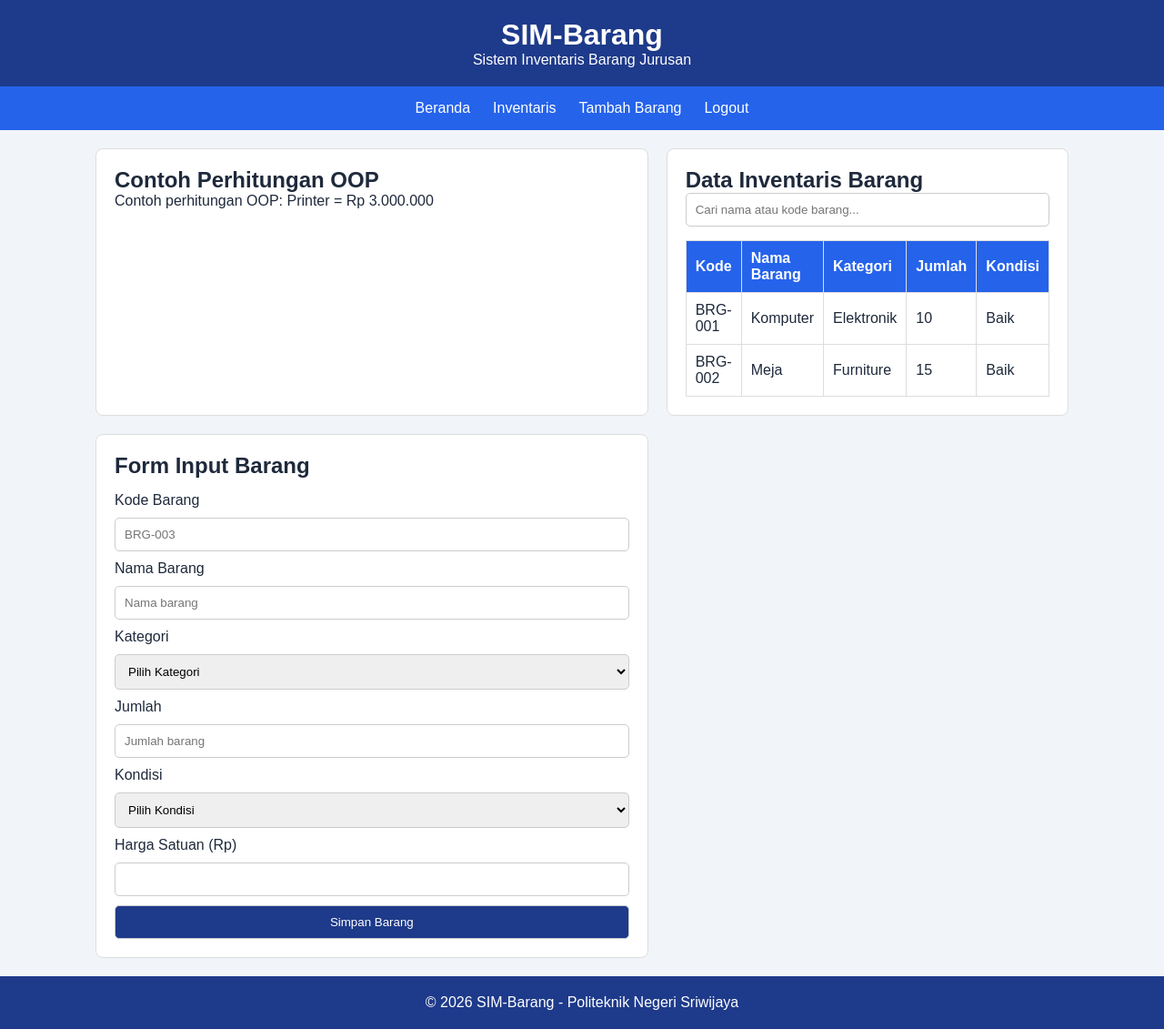
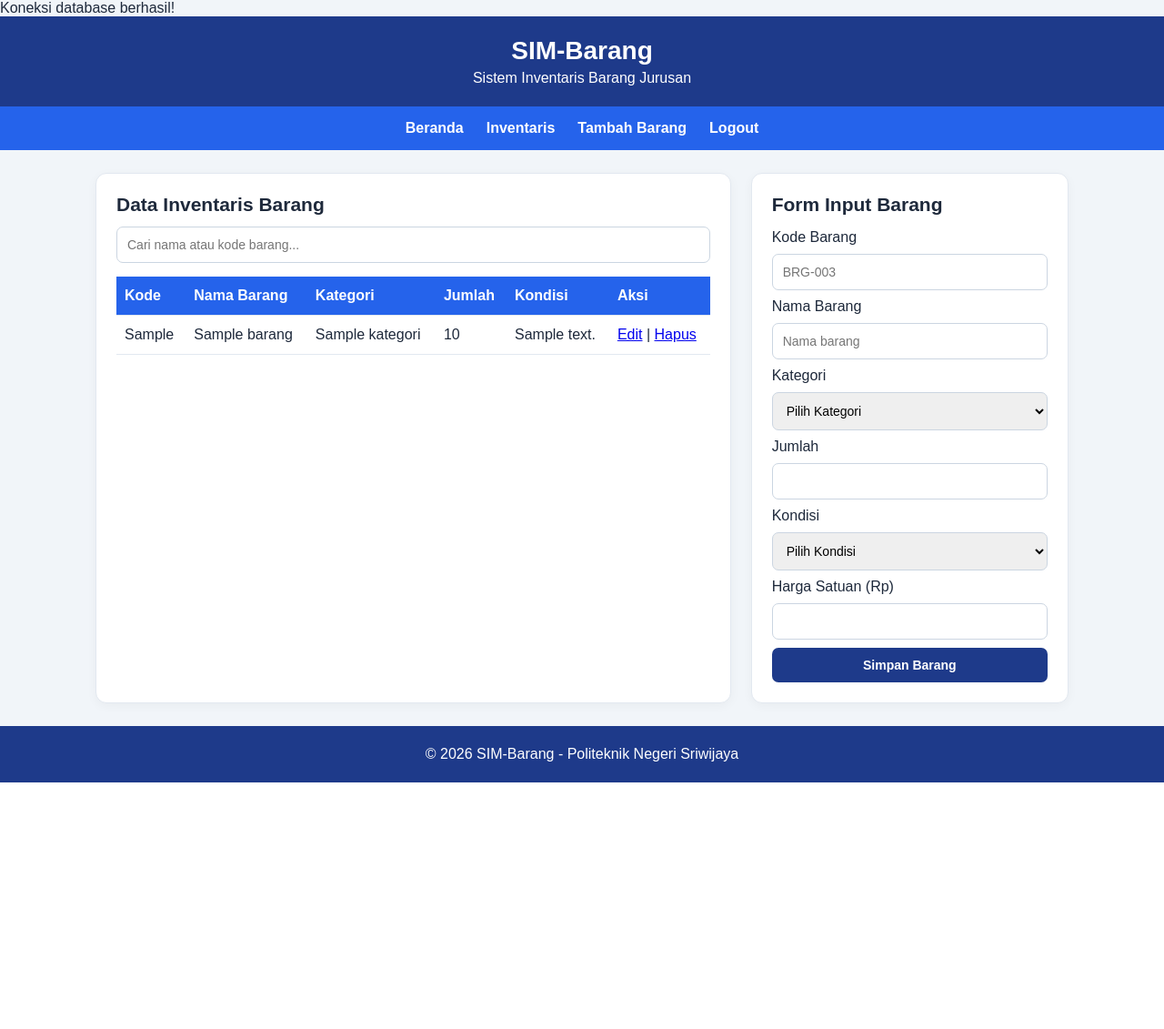
Before and after one commit to dindazuyyin/sim-barang, a PHP site: page / in a window 1280 px wide. Shown: the whole page at 91% size. After the commit the page ends 860 px from the top, so only its background shows below. Run offline with PHP 8.4, Linux system fonts and the light colour scheme; the visitor is signed in with stand-in values (Sample User, id 1); tables that the repository leaves empty or names only in its code hold one stand-in row (values such as "Sample post").

Commit message:
Pertemuan 7: Integrasi Database MySQL dan Implementasi CRUD

```diff
--- a/index.php
+++ b/index.php
@@ -1,19 +1,26 @@
+
 <?php
 session_start();
 
-// Melindungi halaman agar hanya bisa dibuka setelah login
 if (!isset($_SESSION["login"])) {
     header("Location: login.php");
     exit;
 }
 
-// Memanggil class Barang
-require_once "Barang.php";
+require_once "koneksi.php";
 
-// Membuat objek Barang
-$contohBarang = new Barang("Printer", 2, 1500000);
+$stmtBarang = $pdo->query("
+    SELECT barang.*, kategori.nama_kategori
+    FROM barang
+    INNER JOIN kategori ON barang.id_kategori = kategori.id_kategori
+    ORDER BY barang.id_barang DESC
+");
+$dataBarang = $stmtBarang->fetchAll();
+
+$dataKategori = $pdo->query(
+    "SELECT * FROM kategori ORDER BY nama_kategori ASC"
+)->fetchAll();
 ?>
-
 
 <!DOCTYPE html>
 <html lang="id">
@@ -39,17 +46,9 @@ $contohBarang = new Barang("Printer", 2, 1500000);
 
 <main id="beranda">
 
-    <section>
-    <h2>Contoh Perhitungan OOP</h2>
-    <p>
-        Contoh perhitungan OOP:
-        <?= htmlspecialchars($contohBarang->nama) ?> =
-        Rp <?= number_format($contohBarang->hitungTotal(), 0, ',', '.') ?>
-    </p>
-</section>
-
     <section id="inventaris">
         <h2>Data Inventaris Barang</h2>
+
         <input type="text" id="cari" placeholder="Cari nama atau kode barang...">
 
         <table>
@@ -60,24 +59,31 @@ $contohBarang = new Barang("Printer", 2, 1500000);
                     <th>Kategori</th>
                     <th>Jumlah</th>
                     <th>Kondisi</th>
+                    <th>Aksi</th>
                 </tr>
             </thead>
 
             <tbody id="daftarBarang">
+                <?php if ($dataBarang): ?>
+                    <?php foreach ($dataBarang as $barang): ?>
                     <tr>
-                    <td>BRG-001</td>
-                    <td>Komputer</td>
-                    <td>Elektronik</td>
-                    <td>10</td>
-                    <td>Baik</td>
+                        <td><?= htmlspecialchars($barang["kode_barang"]) ?></td>
+                        <td><?= htmlspecialchars($barang["nama_barang"]) ?></td>
+                        <td><?= htmlspecialchars($barang["nama_kategori"]) ?></td>
+                        <td><?= htmlspecialchars($barang["jumlah"]) ?></td>
+                        <td><?= htmlspecialchars($barang["kondisi"]) ?></td>
+                        <td>
+                            <a href="edit.php?kode=<?= urlencode($barang["kode_barang"]) ?>">Edit</a> |
+                            <a href="hapus.php?kode=<?= urlencode($barang["kode_barang"]) ?>"
+                               onclick="return confirm('Yakin ingin menghapus barang ini?')">Hapus</a>
+                        </td>
                     </tr>
+                    <?php endforeach; ?>
+                <?php else: ?>
                     <tr>
-                    <td>BRG-002</td>
-                    <td>Meja</td>
-                    <td>Furniture</td>
-                    <td>15</td>
-                    <td>Baik</td>
+                        <td colspan="6">Belum ada data barang.</td>
                     </tr>
+                <?php endif; ?>
             </tbody>
         </table>
     </section>
@@ -87,39 +93,36 @@ $contohBarang = new Barang("Printer", 2, 1500000);
 
         <form id="barangForm" action="simpan.php" method="POST">
             <label for="kode">Kode Barang</label>
-                <input type="text" id="kode" name="kode"
-                    placeholder="BRG-003" required>
+            <input type="text" id="kode" name="kode" placeholder="BRG-003" required>
 
             <label for="nama">Nama Barang</label>
-                <input type="text" id="nama" name="nama"
-                    placeholder="Nama barang" required>
+            <input type="text" id="nama" name="nama" placeholder="Nama barang" required>
 
             <label for="kategori">Kategori</label>
             <select id="kategori" name="kategori" required>
                 <option value="">Pilih Kategori</option>
-                    <option>Elektronik</option>
-                    <option>Furniture</option>
-                    <option>Peralatan</option>
+                <?php foreach ($dataKategori as $kategori): ?>
+                    <option value="<?= $kategori["id_kategori"] ?>">
+                        <?= htmlspecialchars($kategori["nama_kategori"]) ?>
+                    </option>
+                <?php endforeach; ?>
             </select>
 
             <label for="jumlah">Jumlah</label>
-                <input type="number" id="jumlah" name="jumlah"
-                    min="1" placeholder="Jumlah barang" required>
+            <input type="number" id="jumlah" name="jumlah" min="1" required>
 
             <label for="kondisi">Kondisi</label>
             <select id="kondisi" name="kondisi" required>
                 <option value="">Pilih Kondisi</option>
-                    <option>Baik</option>
-                    <option>Rusak Ringan</option>
-                    <option>Rusak Berat</option>
+                <option value="Baik">Baik</option>
+                <option value="Rusak Ringan">Rusak Ringan</option>
+                <option value="Rusak Berat">Rusak Berat</option>
             </select>
 
             <label for="harga_satuan">Harga Satuan (Rp)</label>
-                <input type="number" id="harga_satuan"
-                    name="harga_satuan" min="0" required>
+            <input type="number" id="harga_satuan" name="harga_satuan" min="0" required>
 
             <button type="submit">Simpan Barang</button>
-
         </form>
 
         <div id="toast"></div>
--- /dev/null
+++ b/koneksi.php
@@ -0,0 +1,24 @@
+
+<?php
+$host = "localhost";
+$dbname = "sim-barang";
+$username = "root";
+$password = "";
+
+try {
+    $pdo = new PDO(
+        "mysql:host=$host;dbname=$dbname;charset=utf8mb4",
+        $username,
+        $password
+    );
+
+    $pdo->setAttribute(PDO::ATTR_ERRMODE, PDO::ERRMODE_EXCEPTION);
+    $pdo->setAttribute(PDO::ATTR_DEFAULT_FETCH_MODE, PDO::FETCH_ASSOC);
+
+} catch (PDOException $e) {
+    die("Koneksi database gagal: " . $e->getMessage());
+}
+?>
+<?php
+echo "Koneksi database berhasil!";
+?>
--- a/style.css
+++ b/style.css
@@ -1,4 +1,5 @@
 
+/* RESET */
 * {
     box-sizing: border-box;
     margin: 0;
@@ -11,17 +12,28 @@ body {
     color: #1e293b;
 }
 
-/* Header dan Navigasi */
+/* HEADER DAN FOOTER */
 header, footer {
     background: #1e3a8a;
     color: white;
     text-align: center;
-    padding: 20px;
+    padding: 22px;
 }
 
+header h1 {
+    font-size: 28px;
+    margin-bottom: 5px;
+}
+
+footer {
+    margin-top: 25px;
+}
+
+/* NAVIGASI */
 nav {
     display: flex;
     justify-content: center;
+    flex-wrap: wrap;
     gap: 25px;
     background: #2563eb;
     padding: 15px;
@@ -30,25 +42,38 @@ nav {
 nav a {
     color: white;
     text-decoration: none;
+    font-weight: bold;
 }
 
-/* Layout */
+nav a:hover {
+    color: #bfdbfe;
+}
+
+/* LAYOUT UTAMA */
 main {
     max-width: 1100px;
-    margin: 20px auto;
+    margin: 25px auto;
     padding: 0 15px;
     display: grid;
-    gap: 20px;
+    grid-template-columns: 2fr 1fr;
+    gap: 22px;
 }
 
+/* KARTU */
 section {
     background: white;
-    padding: 20px;
-    border: 1px solid #ddd;
-    border-radius: 8px;
+    padding: 22px;
+    border: 1px solid #e2e8f0;
+    border-radius: 12px;
+    box-shadow: 0 3px 12px #0000000a;
 }
 
-/* Tabel */
+h2 {
+    font-size: 21px;
+    margin-bottom: 12px;
+}
+
+/* TABEL */
 table {
     width: 100%;
     border-collapse: collapse;
@@ -56,8 +81,8 @@ table {
 }
 
 th, td {
-    border: 1px solid #ddd;
-    padding: 10px;
+    border-bottom: 1px solid #e2e8f0;
+    padding: 12px 9px;
     text-align: left;
 }
 
@@ -66,49 +91,92 @@ th {
     color: white;
 }
 
-/* Form */
+/* FORM */
 form {
     display: grid;
-    gap: 10px;
+    grid-template-columns: 1fr;
+    gap: 9px;
     margin-top: 15px;
 }
 
 input, select, button {
     width: 100%;
-    padding: 10px;
-    border: 1px solid #ccc;
-    border-radius: 5px;
+    padding: 11px;
+    border: 1px solid #cbd5e1;
+    border-radius: 7px;
+    font-size: 14px;
+}
+
+input:focus, select:focus {
+    outline: 2px solid #93c5fd;
+    border-color: #2563eb;
 }
 
 button {
     background: #1e3a8a;
     color: white;
+    border: none;
+    font-weight: bold;
     cursor: pointer;
 }
 
-/* Tablet */
-@media (min-width: 600px) {
-    form {
-        grid-template-columns: 1fr 1fr;
-    }
+button:hover {
+    background: #2563eb;
 }
 
-/* Desktop */
-@media (min-width: 1025px) {
-    main {
-        grid-template-columns: 2fr 1fr;
-    }
-
-    form {
-        grid-template-columns: 1fr;
-    }
-}
+/* NOTIFIKASI */
 #toast {
     display: none;
     background: #16a34a;
     color: white;
     padding: 12px;
     text-align: center;
-    border-radius: 5px;
+    border-radius: 7px;
     margin-top: 10px;
 }
+
+/* HALAMAN LOGIN */
+body:has(form[action="login.php"]) {
+    min-height: 100vh;
+    display: flex;
+    flex-direction: column;
+}
+
+body:has(form[action="login.php"]) main {
+    flex: 1;
+    width: 100%;
+    max-width: 100%;
+    margin: 0;
+    padding: 25px 15px;
+    display: flex;
+    justify-content: center;
+    align-items: center;
+}
+
+body:has(form[action="login.php"]) section {
+    width: 560px;
+    max-width: 100%;
+}
+
+/* RESPONSIVE */
+@media (max-width: 768px) {
+    main {
+        grid-template-columns: 1fr;
+    }
+
+    nav {
+        gap: 15px;
+    }
+
+    section {
+        padding: 16px;
+    }
+
+    table {
+        font-size: 13px;
+    }
+
+    th, td {
+        padding: 8px 5px;
+    }
+}
```
Also changed, not shown: edit.php (added, +102 -0 lines), hapus.php (added, +19 -0 lines), simpan.php (+30 -87 lines). Lines whose indentation alone changed are shown as unchanged.
